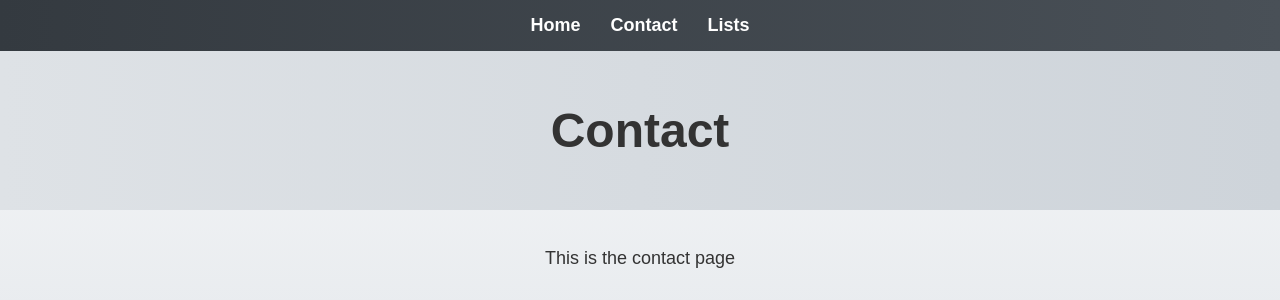
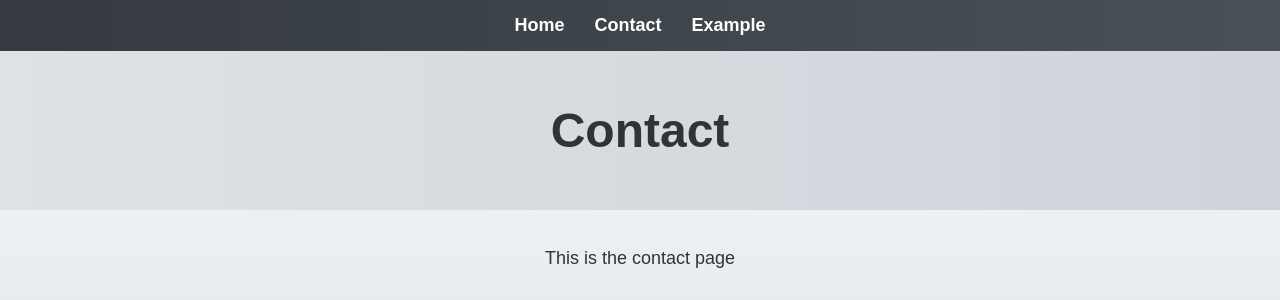
Before and after one commit to basileLeroy/droplist, a PHP site: page /views/contact.view.php in a window 1280 px wide. Shown: the top 300 px of the page. Run offline with PHP 8.4, Linux system fonts and the light colour scheme.

Commit message:
Update nav route

```diff
--- a/views/partials/nav.php
+++ b/views/partials/nav.php
@@ -2,6 +2,6 @@
     <ul>
         <li><a href="/">Home</a></li>
         <li><a href="/contact">Contact</a></li>
-        <li><a href="/lists">Lists</a></li>
+        <li><a href="/example">Example</a></li>
     </ul>
 </nav>
```
